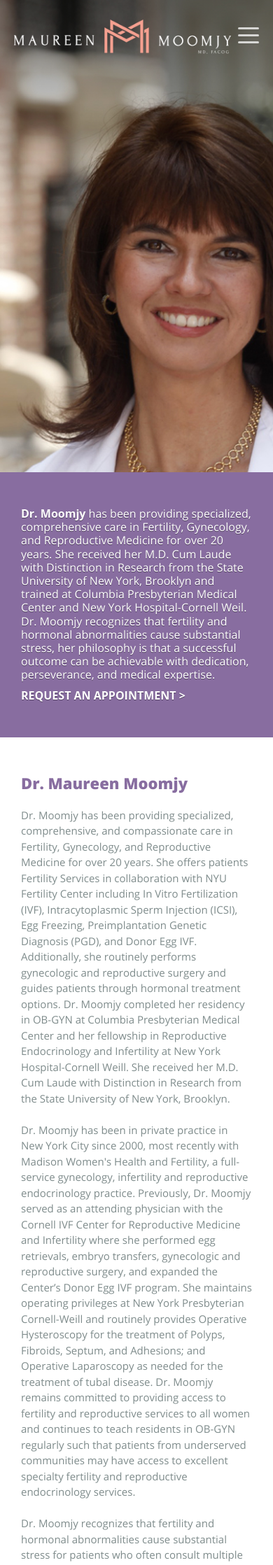
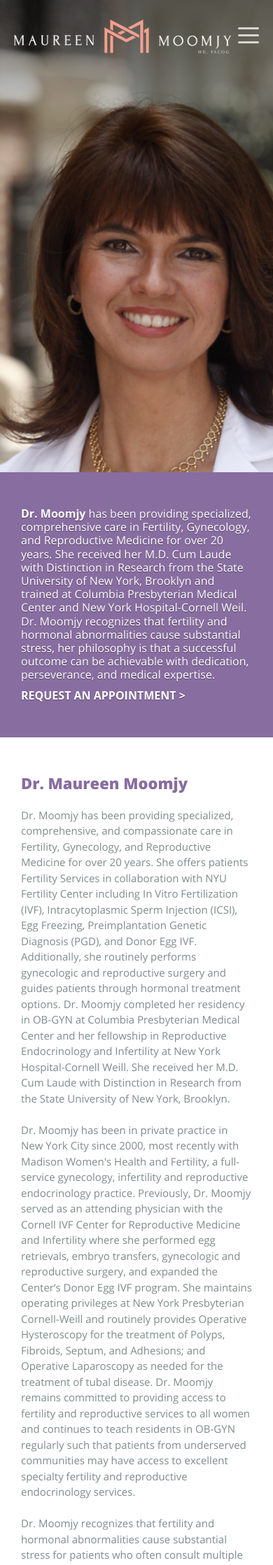
Before and after one commit to erikleon/dr-moomjy, a Jekyll site: the page built from index.html, in a window 390 px wide. Shown: the top 2237 px of the page at 70% size. Built offline with Jekyll 4.4.1, drawn with Linux system fonts in a browser that asks for light colours; nearby versions of some CDN libraries; some web fonts are replaced; library files that are not in the unit come from our copies; comment, search, counter and statistics services are not loaded.

Commit message:
ipad pro specific media query and some background positioning for mobile

```diff
--- a/_sass/elements/_home.scss
+++ b/_sass/elements/_home.scss
@@ -25,7 +25,7 @@
     background-position: center;
     background-size: cover;
     background-repeat: no-repeat;
-    background-position: 0;
+    background-position: 0 0;
     height: 110%;
     margin-top: -100px;
 
@@ -33,8 +33,36 @@
       margin-top: 0;
     }
 
+    @media (max-width:530px) {
+      background-position: -100px 0;
+    }
+
     @media (max-width:425px) {
-      background-position: -125px;
+      background-position: -175px 0;
+    }
+
+    /* ----------- iPad Pro 12.9" ----------- */
+
+    /* Portrait */
+    /* Declare the same value for min- and max-width to avoid colliding with desktops */
+    /* Source: https://medium.com/connect-the-dots/css-media-queries-for-ipad-pro-8cad10e17106*/
+    @media only screen
+      and (min-device-width: 1024px)
+      and (max-device-width: 1024px)
+      and (orientation: portrait)
+      and (-webkit-min-device-pixel-ratio: 2) {
+        background-position: -400px 0;
+    }
+
+    /* Landscape */
+    /* Declare the same value for min- and max-width to avoid colliding with desktops */
+    /* Source: https://medium.com/connect-the-dots/css-media-queries-for-ipad-pro-8cad10e17106*/
+    @media only screen
+      and (min-device-width: 1366px)
+      and (max-device-width: 1366px)
+      and (orientation: landscape)
+      and (-webkit-min-device-pixel-ratio: 2) {
+        background-position: -125px 0;
     }
   }
 
```
